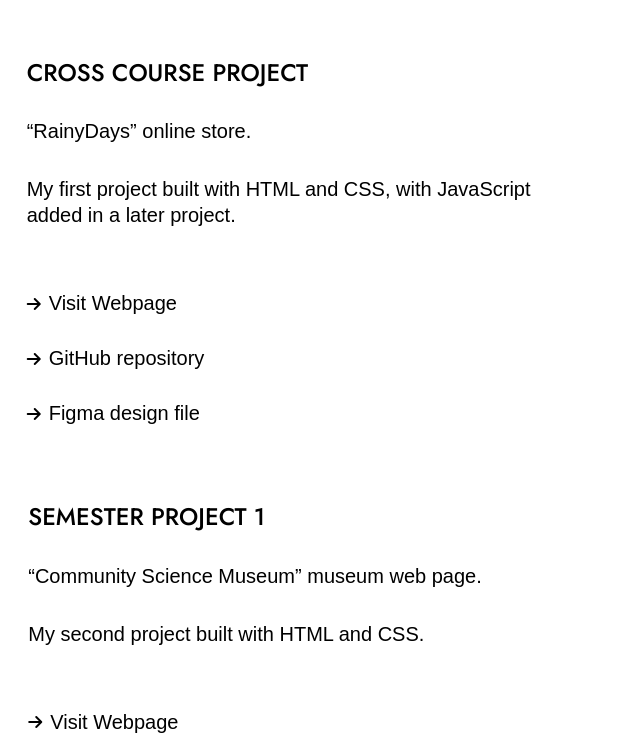
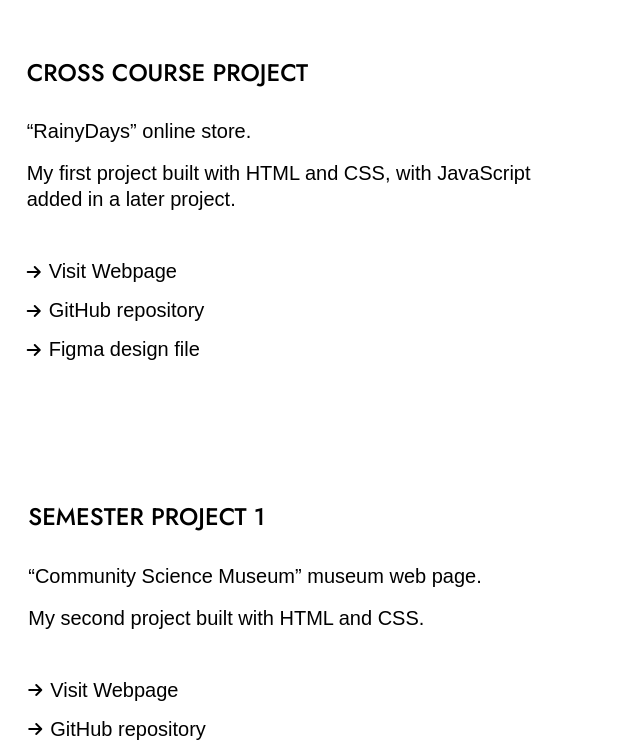
Before and after one commit to Jereriviel/portfolio, a plain HTML site: page index.html in a window 1280 px wide. Shown: the part 776-1530 px from the top of the page, 651-1280 px from the left. Drawn offline with Linux system fonts and the light colour scheme; a web font is replaced by a local one.

Commit message:
Minor changes to design correct after save.

```diff
--- a/src/styles.css
+++ b/src/styles.css
@@ -188,15 +188,6 @@ figure:hover {
   .project__text {
     gap: 2rem;
   }
-
-  .project__information {
-    gap: 2rem;
-  }
-
-  .project__links {
-    gap: 2rem;
-    padding-top: 2rem;
-  }
 }
 
 /* Footer */
```
